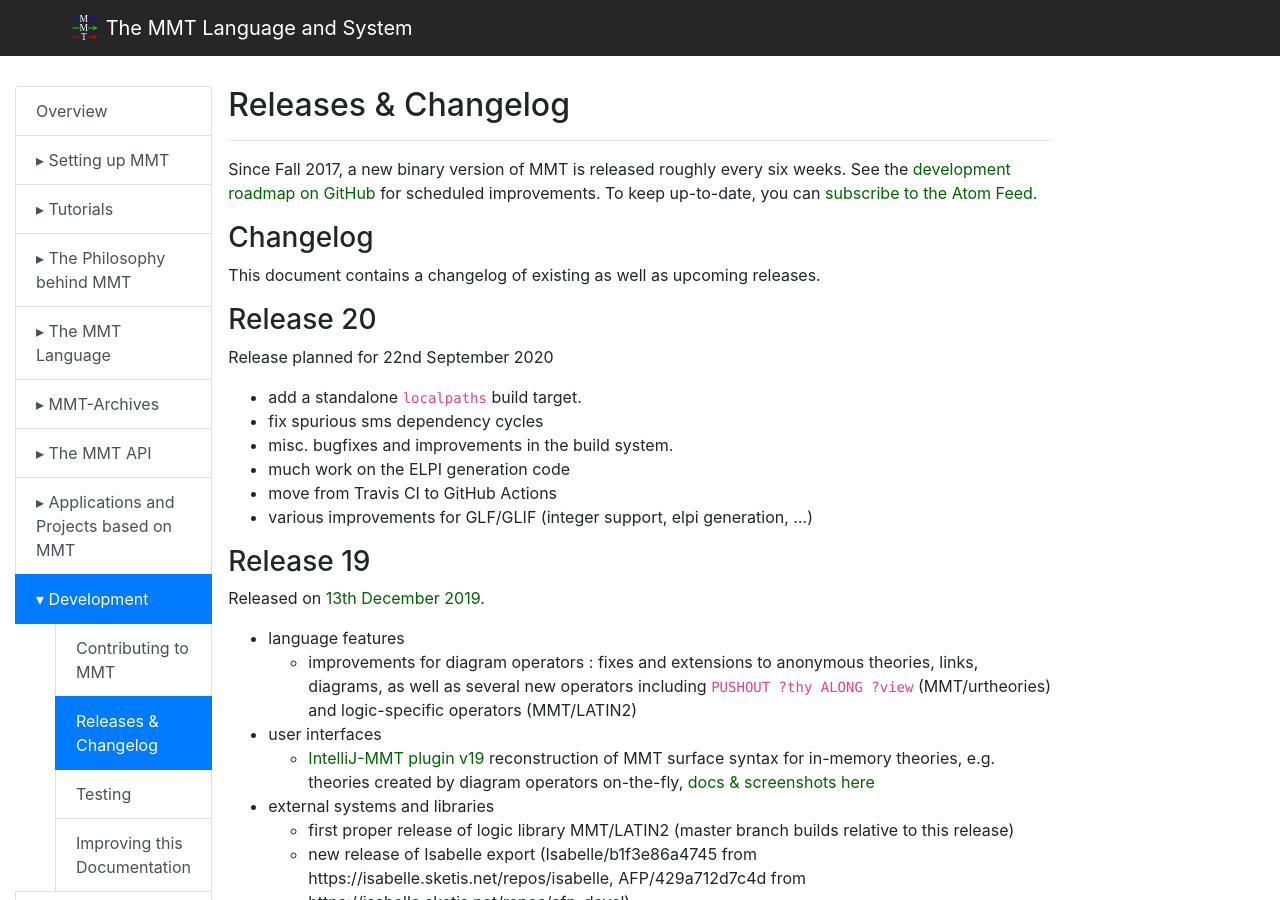
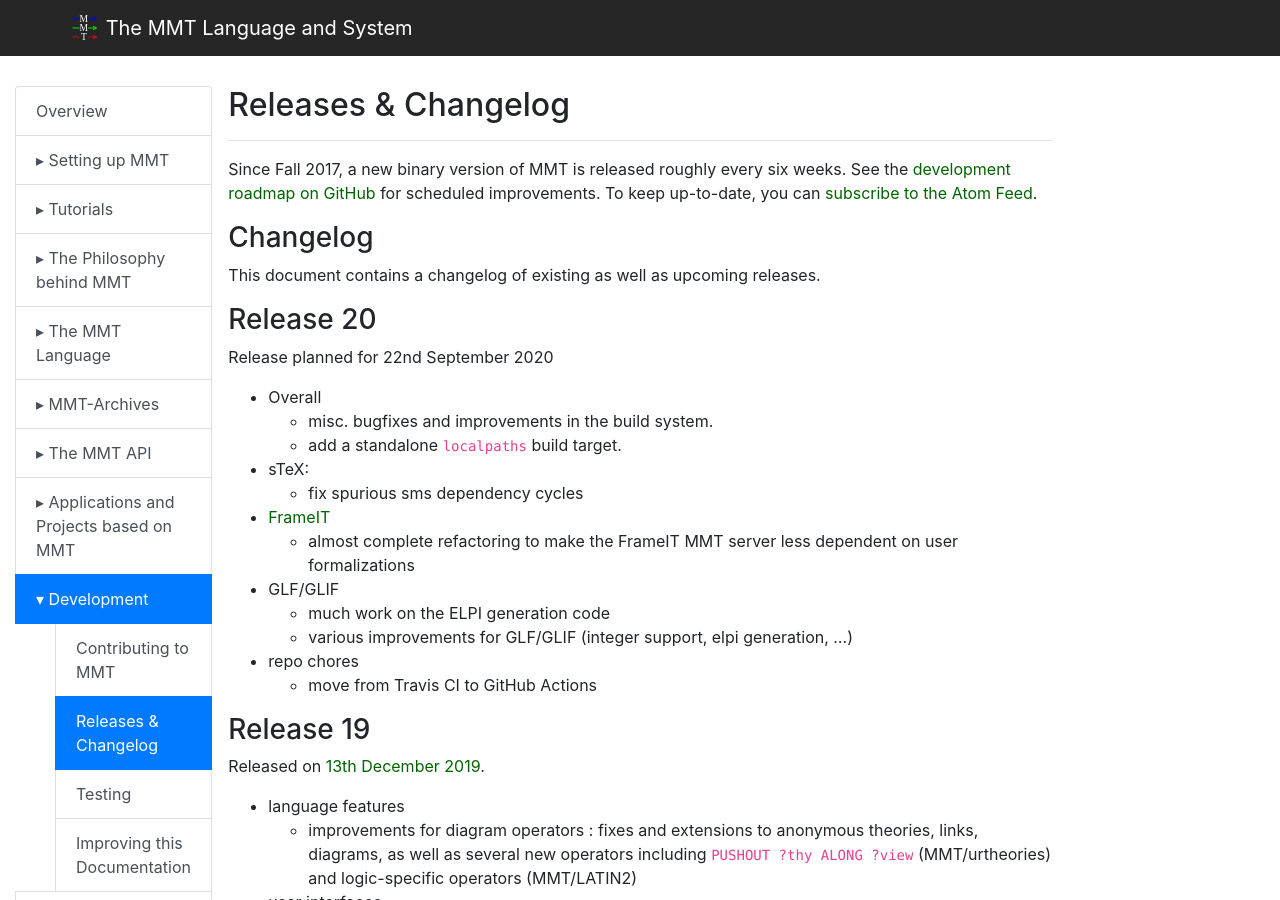
Before and after one commit to UniFormal/uniformal.github.io, a Jekyll site: the page built from doc/development/releases.md, in a window 1280 px wide and 900 px high. Built offline with Jekyll 4.4.1, drawn with Linux system fonts in a browser that asks for light colours.

Commit message:
update upcoming changelog

```diff
--- a/doc/development/releases.md
+++ b/doc/development/releases.md
@@ -15,12 +15,18 @@
 
 Release planned for 22nd September 2020
 
-- add a standalone `localpaths` build target.
-- fix spurious sms dependency cycles
-- misc. bugfixes and improvements in the build system.
-- much work on the ELPI generation code
-- move from Travis CI to GitHub Actions
-- various improvements for GLF/GLIF (integer support, elpi generation, ...)
+- Overall
+   - misc. bugfixes and improvements in the build system.
+   - add a standalone `localpaths` build target.
+- sTeX:
+   - fix spurious sms dependency cycles
+- [FrameIT](https://kwarc.info/systems/frameit/)
+   - almost complete refactoring to make the FrameIT MMT server less dependent on user formalizations
+- GLF/GLIF
+   - much work on the ELPI generation code
+   - various improvements for GLF/GLIF (integer support, elpi generation, ...)
+- repo chores
+   - move from Travis CI to GitHub Actions
 
 ### Release 19
 
```
